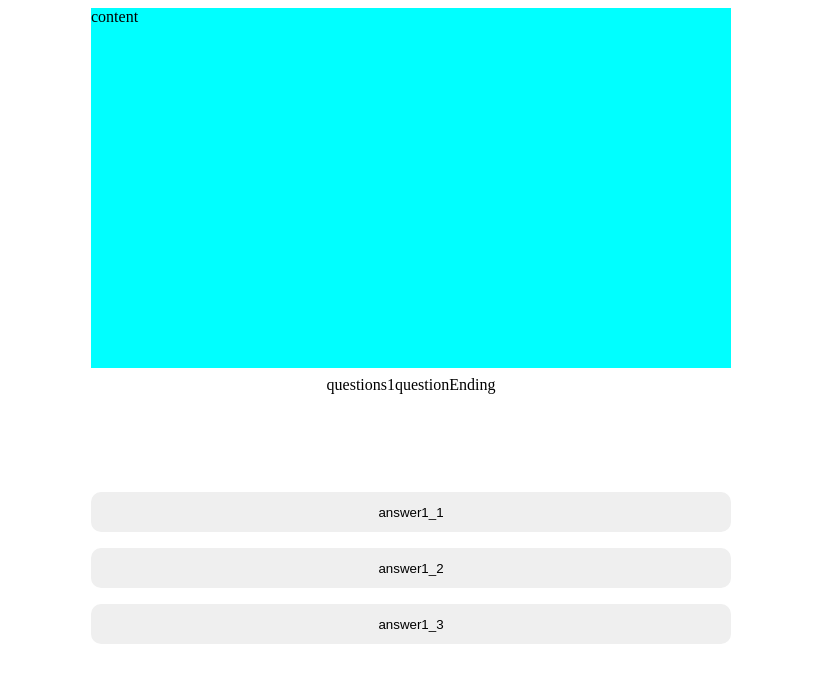
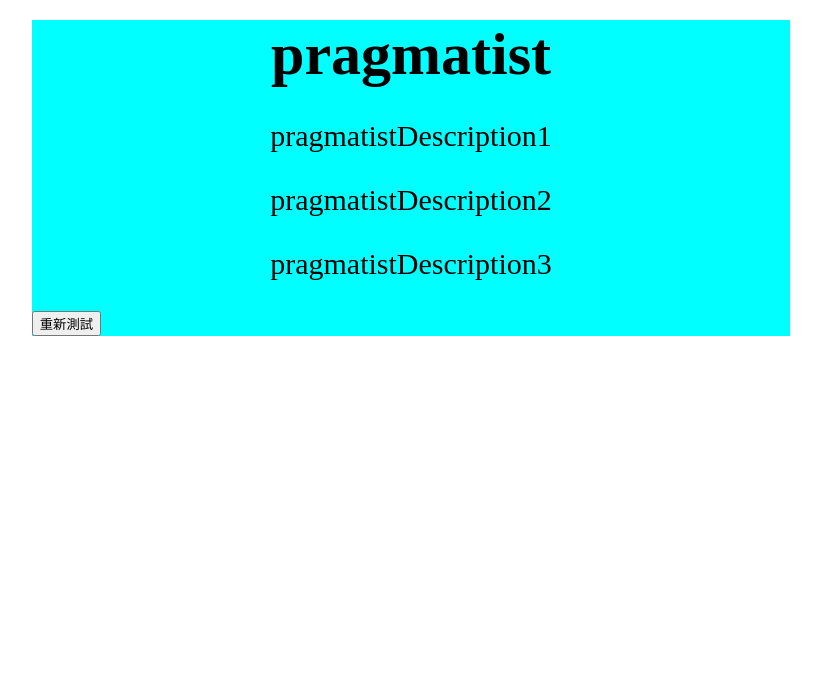
Before and after one commit to okesseko/psychometric-test, a Nuxt app: page / in a window 1280 px wide. Shown: the top 682 px of the page, without its empty margins (229-1050 px from the left). Built offline with nearby package versions, Linux system fonts and the light colour scheme.

Commit message:
feat: add result description

```diff
--- a/pages/index.vue
+++ b/pages/index.vue
@@ -13,16 +13,20 @@
     </ul>
   </div>
   <div v-else>
-    <h1>{{ $t(`${result}`) }}</h1>
-    <p>{{ $t(`${result}Description`) }}</p>
-    <button @click="reset">重新測試</button>
+    <div class="result">
+      <h1 class="result-title">{{ $t(`${result}`) }}</h1>
+      <p class="result-description">{{ $t(`${result}Description1`) }}</p>
+      <p class="result-description">{{ $t(`${result}Description2`) }}</p>
+      <p class="result-description">{{ $t(`${result}Description3`) }}</p>
+      <button class="retest" @click="reset">重新測試</button>
+    </div>
   </div>
 </template>
 
 <script lang="ts" setup>
-const currentQuestionIndex = ref(1);
+const currentQuestionIndex = ref(8);
 const answerStatistics = ref([0, 0, 0]);
-const result = ref("");
+const result = ref("pragmatist");
 
 const answerClick = (index: number) => {
   answerStatistics.value[index]++;
@@ -53,11 +57,13 @@ const reset = () => {
   currentQuestionIndex.value = 1;
   answerStatistics.value = [0, 0, 0];
   result.value = "";
-  console.log(currentQuestionIndex.value)
 };
 </script>
 
 <style scoped>
+. {
+  font-family: "Noto Sans TC", sans-serif;
+}
 .image-wrapper {
   display: flex;
   align-items: center;
@@ -90,4 +96,19 @@ const reset = () => {
   outline: none;
   cursor: pointer;
 }
+
+.result {
+  margin: 20px 20%;
+  background-color: aqua;
+}
+.result-title {
+  margin: 20px;
+  font-size: 60px;
+  text-align: center;
+}
+
+.result-description {
+  text-align: center;
+  font-size: 30px;
+}
 </style>
```
